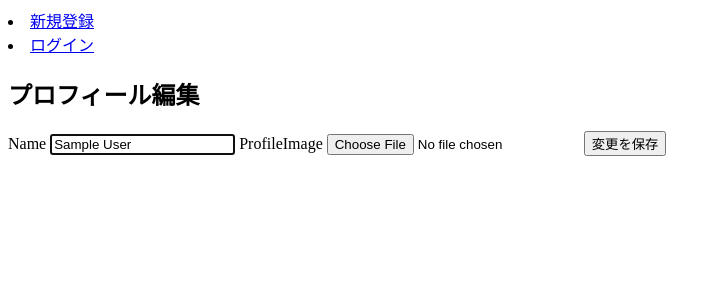
After one commit to hachiwasabi/meshiterro, a Rails app: page /users/1/edit in a window 1280 px wide. The commit adds this page. Shown: the top 300 px of the page, without its empty margins (0-721 px from the left). Run offline with Rails 7, Linux system fonts and the light colour scheme; tables that the repository leaves empty hold one stand-in row (values such as "Sample post"); style sheets or scripts are compiled from the project's sources.

Commit message:
[app2]2-16

```diff
--- /dev/null
+++ b/app/assets/stylesheets/users.scss
@@ -0,0 +1,3 @@
+// Place all the styles related to the users controller here.
+// They will automatically be included in application.css.
+// You can use Sass (SCSS) here: https://sass-lang.com/
--- /dev/null
+++ b/app/controllers/users_controller.rb
@@ -0,0 +1,24 @@
+class UsersController < ApplicationController
+  def show
+    @user = User.find(params[:id])
+    @postimages = @user.postimages
+  end
+
+  def edit
+    @user = User.find(params[:id])
+  end
+
+  def update
+    @user = User.find(params[:id])
+    @user.update(user.params)
+    redirect_to user_path(user.id)
+  end
+
+
+  private
+
+  def user_params
+    params.require(:user).permit(:name, :profile_image)
+  end
+
+end
--- /dev/null
+++ b/app/helpers/users_helper.rb
@@ -0,0 +1,2 @@
+module UsersHelper
+end
--- a/app/views/layouts/application.html.erb
+++ b/app/views/layouts/application.html.erb
@@ -17,6 +17,9 @@
         <%= link_to '投稿フォーム', new_postimage_path %>
       </li>
       <li>
+      <%= link_to 'マイページ', user_path(current_user.id) %>
+      </li>
+      <li>
         <%= link_to "ログアウト", destroy_user_session_path, method: :delete %>
       </li>
     <% else %>
--- a/app/views/postimages/index.html.erb
+++ b/app/views/postimages/index.html.erb
@@ -3,7 +3,7 @@
     <%= link_to postimage_path(postimage.id) do %>
       <%= image_tag postimage.get_image %>
     <% end %>
-    <p>投稿ユーザー画像：<%= image_tag 'sample-author1.jpg' %></p>
+    <p>投稿ユーザー画像：<%= image_tag postimage.user.get_profile_image(100,100) %></p>
     <p>ショップ名：<%= postimage.shop_name %></p>
     <p>説明：<%= postimage.caption %></p>
     <p>ユーザーネーム：<%= postimage.user.name %></p>
--- a/app/views/postimages/show.html.erb
+++ b/app/views/postimages/show.html.erb
@@ -3,7 +3,7 @@
   <%= image_tag @postimage.get_image %>
   <p>ショップ名：<%= @postimage.shop_name %></p>
   <p>説明：<%= @postimage.caption %></p>
-  <p>投稿ユーザー画像：<%= image_tag 'sample-author1.jpg' %></p>
+  <p>投稿ユーザー画像：<%= image_tag postimage.user.get_profile_image(100,100) %></p>
   <p>ユーザーネーム：<%= @postimage.user.name %></p>
   <p>投稿日：<%= @postimage.created_at.strftime('%Y/%m/%d') %></p>
   <% if @postimage.user == current_user %>
--- /dev/null
+++ b/app/views/users/edit.html.erb
@@ -0,0 +1,8 @@
+<h2>プロフィール編集</h2>
+<%= form_with model: @user, local: true do |f| %>
+  <label for="inputName">Name</label>
+  <%= f.text_field :name, autofocus: true, id:"inputName", placeholder:"名前"%>
+  <label for="inputImage">ProfileImage</label>
+  <%= f.file_field :profile_image, placeholder: "プロフィール画像", accept: "image/*" %>
+  <%= f.submit "変更を保存" %>
+<% end %>
--- a/config/routes.rb
+++ b/config/routes.rb
@@ -1,8 +1,10 @@
 Rails.application.routes.draw do
+
   root "homes#top"
   devise_for :users
 
   resources :postimages, only: [:new, :create, :index, :show, :destroy]
+  resources :users, only: [:show, :edit, :update]
 
   get "homes/about" => "homes#about", as: "about"
   # For details on the DSL available within this file, see https://guides.rubyonrails.org/routing.html
```
Also changed, not shown: app/views/users/show.html.erb (added, +22 -0 lines), test/controllers/users_controller_test.rb (added, +13 -0 lines).
